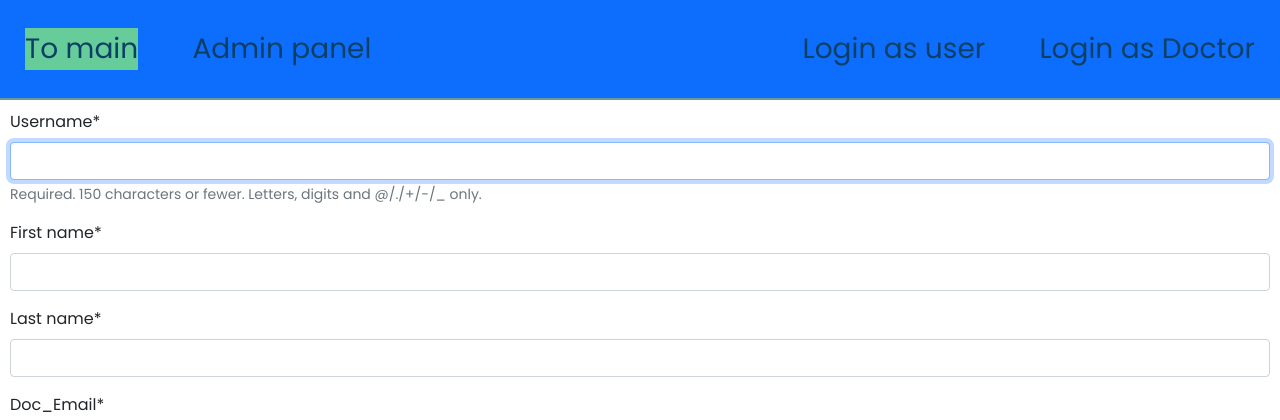
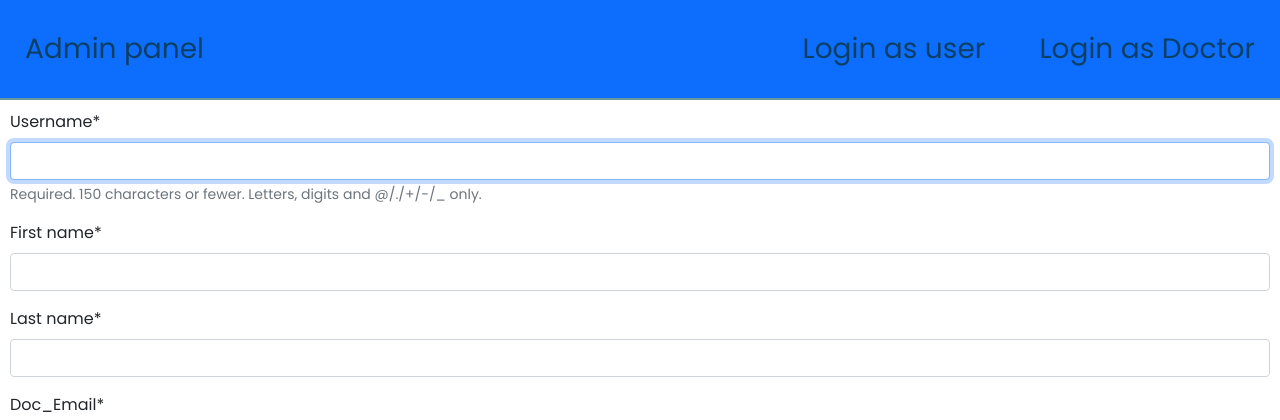
Before and after one commit to mayankAry22/DocotorAppointmentSystem, a Django app: page /doctor/register in a window 1280 px wide. Shown: the top 420 px of the page. Run offline with Django 4.2, Linux system fonts and the light colour scheme; some libraries are stand-ins or nearby versions.

Commit message:
changes in register file

```diff
--- a/doctorappointmentsystem/userauth/templates/registration/register.html
+++ b/doctorappointmentsystem/userauth/templates/registration/register.html
@@ -2,10 +2,6 @@
 {% load crispy_forms_tags %}
 
 {% block Title %}Register{% endblock %}
-
-{% block HeaderTitle %}
-    <a href="{% url 'index' %}">To main</a>
-{% endblock %}
 
 {% block BodyContent %}
     <div class="body_content_form">
```
